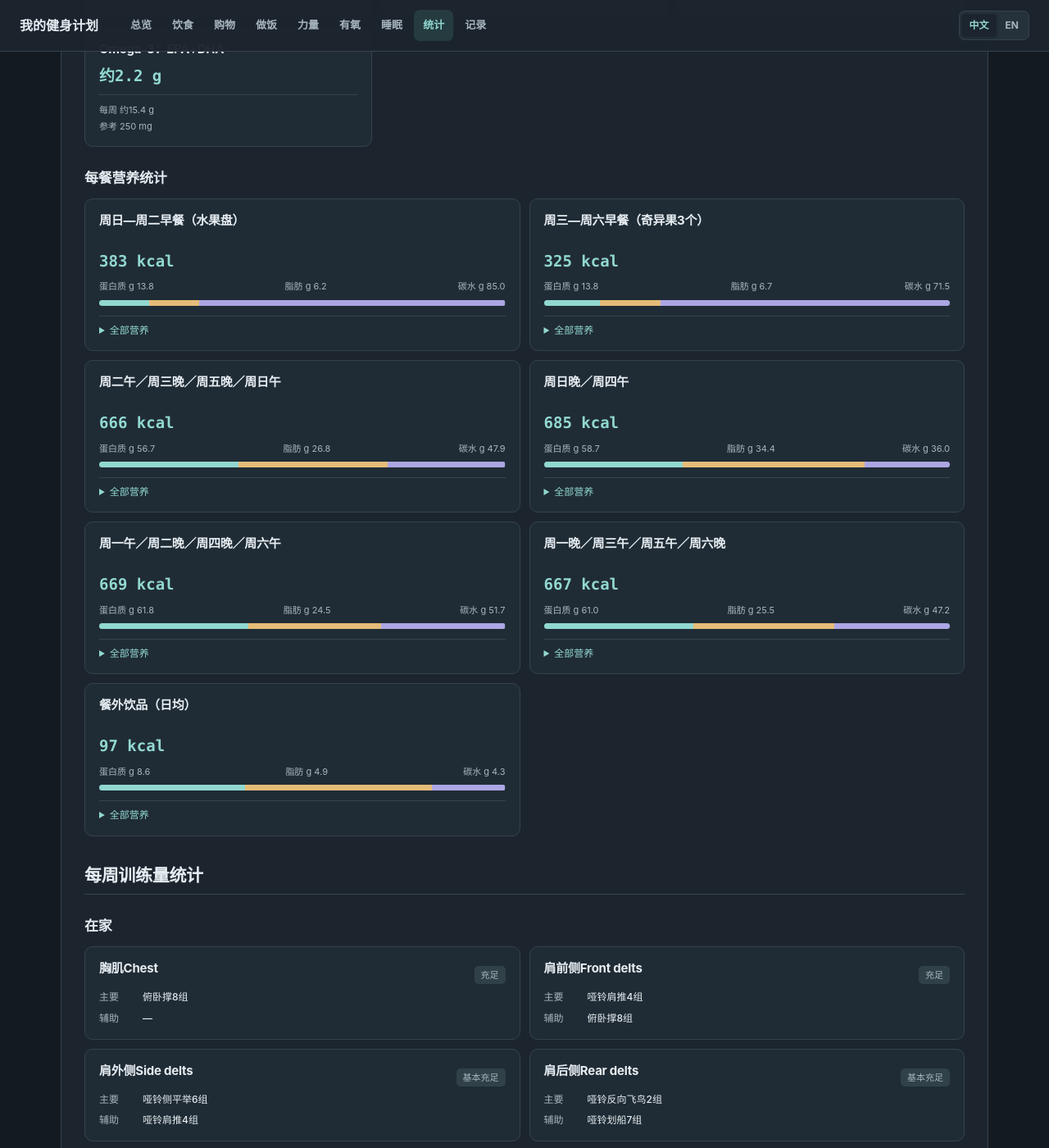
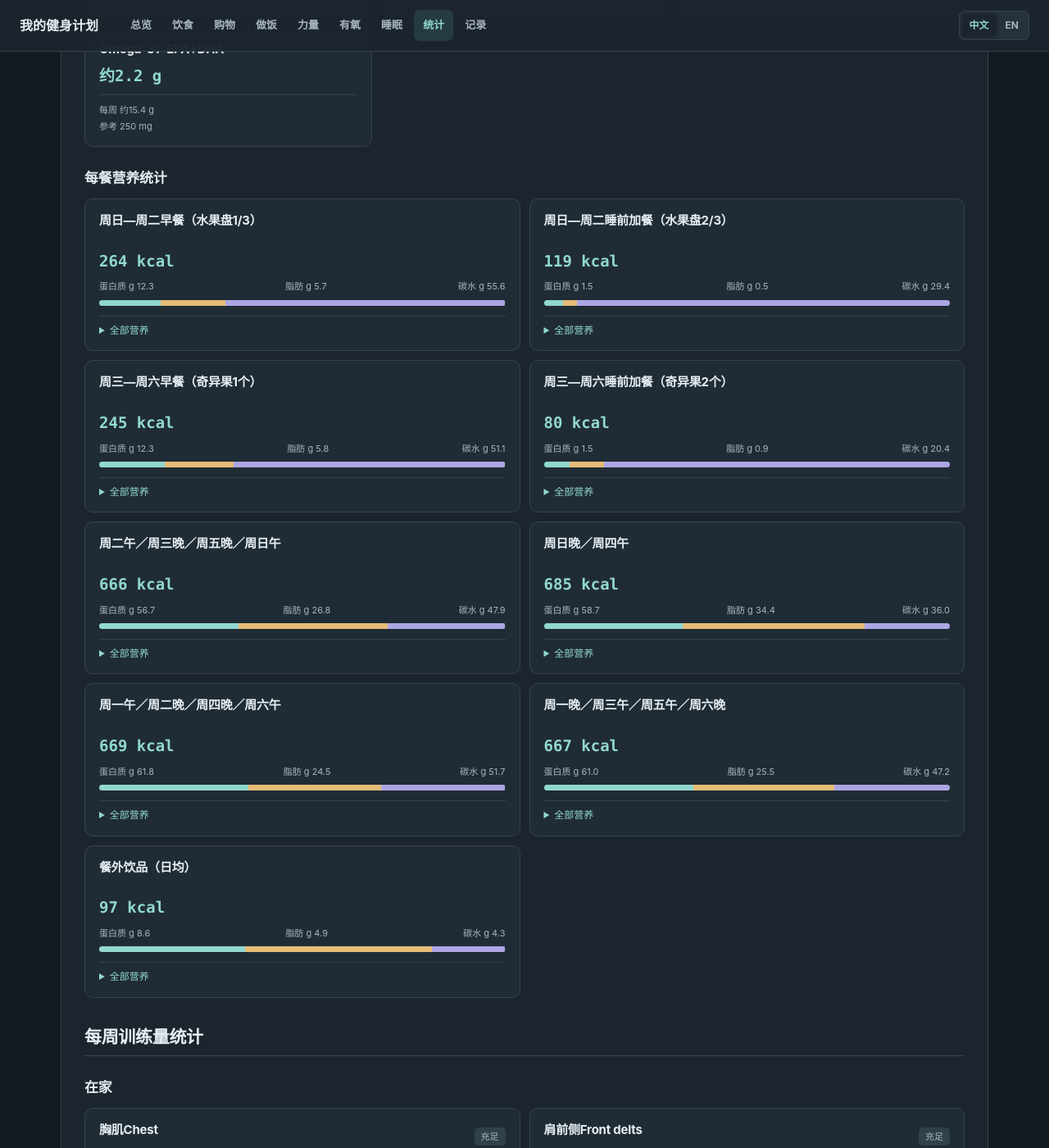
Before and after one commit to yunhaixiang/fitness, a Jekyll site: the page built from stats.md, in a window 1280 px wide and 1400 px high, scrolled down 1822 px. Shown: the whole window at 82% size. Built offline with Jekyll 4.4.1, drawn with Linux system fonts in a browser that asks for light colours.

Commit message:
Split daily fruit between breakfast and bedtime snack

```diff
--- a/assets/diet-view.js
+++ b/assets/diet-view.js
@@ -52,8 +52,6 @@
       grid.append(week);
     }
     mount(schedule, grid);
-    const breakfast = schedule.closest('.table-wrap').previousElementSibling;
-    if (breakfast?.tagName === 'P') breakfast.classList.add('diet-breakfast-note');
     const prep = grid.nextElementSibling;
     if (prep?.tagName === 'P') prep.classList.add('diet-prep-note');
   }
--- a/assets/i18n.js
+++ b/assets/i18n.js
@@ -12,7 +12,7 @@
     '快速打开计划、备餐和记录。': 'Quick access to my plan, meal prep and records.',
     '按需要打开，不必从长文里寻找。': 'Open what I need without searching through one long document.',
     '记录今天的数据 →': 'Log today’s data →', '吃饭与备餐': 'Food & meal prep',
-    '饮食安排': 'Meal plan', '本周 14 餐、早餐与放纵餐参考': '14 meals this week, breakfast and treat-meal reference',
+    '饮食安排': 'Meal plan', '本周 14 餐、早餐、睡前水果加餐与放纵餐参考': '14 meals this week, breakfast, bedtime fruit snack and treat-meal reference',
     '购物清单': 'Shopping list', '按周购买、按需补货；可搜索和勾选': 'Weekly groceries, restocks, search and checkboxes',
     '做饭流程': 'Cooking workflow', '半周七餐、厨具线程、分盘表': 'Seven meals per batch, parallel cooking and portioning',
     '训练与恢复': 'Training & recovery', '力量训练': 'Strength training',
@@ -22,9 +22,10 @@
     '数据': 'Data', '计划统计': 'Plan statistics', '热量、营养和每周训练量估计': 'Calories, nutrition and estimated weekly training volume',
     '实际记录': 'Actual records', '身体、饮食、训练、有氧与睡眠趋势': 'Body, diet, training, cardio and sleep trends',
     '实际记录只保存在当前浏览器，请定期在记录页导出备份。': 'Records are saved in this browser only. Export backups regularly from the Log page.',
-    '每周餐单与放纵餐参考': 'Weekly meals and treat-meal reference',
+    '每周餐单、睡前水果加餐与放纵餐参考': 'Weekly meals, bedtime fruit snack and treat-meal reference',
     '购物清单 →': 'Shopping list →', '做饭流程 →': 'Cooking workflow →', '计划表': 'Meal schedule',
-    '早餐：高纤维谷物早餐40 g + 无糖豆奶约270 g + 一水肌酸 5g + 水果（周日到周二混合水果拼盘，周三到周六每天3个奇异果）': 'Breakfast: 40 g high-fibre cereal + about 270 g unsweetened soy milk + 5 g creatine monohydrate + fruit (fruit tray Sunday–Tuesday; three kiwis daily Wednesday–Saturday).',
+    '早餐：高纤维谷物早餐40 g + 无糖豆奶约270 g + 一水肌酸 5g + 水果（周日—周二混合水果盘约144 g；周三—周六奇异果1个）。': 'Breakfast: 40 g high-fibre cereal + about 270 g unsweetened soy milk + 5 g creatine monohydrate + fruit (about 144 g mixed fruit Sunday–Tuesday; one kiwi Wednesday–Saturday).',
+    '睡前水果加餐（23:00）：周日—周二混合水果盘约289 g；周三—周六奇异果2个。': 'Bedtime fruit snack (23:00): about 289 g mixed fruit Sunday–Tuesday; two kiwis Wednesday–Saturday.',
     '滚动备餐：周日午餐饭后做上1–上7；周三晚餐饭后做下1–下7。周二中午记得拿出冻肉到冷藏解冻。': 'Rolling meal prep: cook meals 1–7 for the first half after Sunday lunch, and meals 1–7 for the second half after Wednesday dinner. Move frozen meat to the refrigerator on Tuesday at noon.',
     '鸡大腿肉2块＋水煮蛋2个': '2 chicken thighs + 2 boiled eggs',
     '鸡肉末炒蛋2个': 'ground chicken + 2 scrambled eggs',
@@ -90,6 +91,7 @@
     '放松：5分钟，逐渐降到3–4 km/h（约1.9–2.5 mph）走路。': 'Cool down: gradually slow to 3–4 km/h (about 1.9–2.5 mph) for 5 minutes.',
     '睡眠与恢复': 'Sleep & recovery', '作息、温和瑜伽与冥想': 'Routine, gentle yoga and meditation',
     '调暗灯光，停止屏幕使用': 'Dim the lights; stop using screens',
+    '睡前水果加餐': 'Bedtime fruit snack',
     '洗漱；服用褪黑素 2.5 mg、甘氨酸镁 200 mg': 'Wash up; take 2.5 mg melatonin and 200 mg magnesium bisglycinate',
     '温和瑜伽': 'Gentle yoga', '冥想': 'Meditation', '上床睡觉': 'Go to bed', '起床': 'Wake up',
     '洗漱': 'Wash up', '使用 Hume Body Pod': 'Use Hume Body Pod',
@@ -239,8 +241,10 @@
     '营养指标': 'Nutrient', '热量估计': 'Calorie estimate', '消耗构成（估算）': 'Estimated expenditure breakdown',
     '每周 kcal（±10%）': 'Weekly kcal (±10%)', '日均 kcal（±10%）': 'Daily kcal (±10%)',
     '餐外饮品（日均）': 'Drinks outside meals (daily avg.)',
-    '周日—周二早餐（水果盘）': 'Sunday–Tuesday breakfast (fruit tray)',
-    '周三—周六早餐（奇异果3个）': 'Wednesday–Saturday breakfast (3 kiwis)',
+    '周日—周二早餐（水果盘1/3）': 'Sunday–Tuesday breakfast (⅓ of daily fruit tray serving)',
+    '周日—周二睡前加餐（水果盘2/3）': 'Sunday–Tuesday bedtime snack (⅔ of daily fruit tray serving)',
+    '周三—周六早餐（奇异果1个）': 'Wednesday–Saturday breakfast (1 kiwi)',
+    '周三—周六睡前加餐（奇异果2个）': 'Wednesday–Saturday bedtime snack (2 kiwis)',
     '周二午／周三晚／周五晚／周日午': 'Tue lunch / Wed dinner / Fri dinner / Sun lunch',
     '周日晚／周四午': 'Sun dinner / Thu lunch',
     '周一午／周二晚／周四晚／周六午': 'Mon lunch / Tue dinner / Thu dinner / Sat lunch',
--- a/assets/site.css
+++ b/assets/site.css
@@ -113,7 +113,9 @@ img{max-width:100%;height:auto}
 .empty-state{color:var(--muted);font-size:13px;padding:15px 0}
 .chart-wrap{height:235px}
 .trend-svg{width:100%;height:100%}
-.diet-breakfast-note{border:1px solid #426863;background:linear-gradient(115deg,#25443f,#203139);border-radius:11px;padding:16px 19px;margin:0 0 22px;font-weight:600}
+.diet-fruit-split{display:grid;grid-template-columns:repeat(2,minmax(0,1fr));gap:11px;margin:0 0 22px}
+.diet-breakfast-note,.diet-snack-note{border:1px solid #426863;background:linear-gradient(115deg,#25443f,#203139);border-radius:11px;padding:16px 19px;margin:0!important;font-weight:600}
+.diet-snack-note{border-color:#555378;background:linear-gradient(115deg,#33324c,#252c3c)}
 .diet-prep-note{border-left:3px solid var(--accent);background:var(--soft);padding:10px 14px;margin:20px 0 30px;border-radius:0 8px 8px 0;color:var(--muted);font-size:13px}
 .diet-week-grid{display:grid;grid-template-columns:repeat(2,minmax(0,1fr));gap:18px;margin:15px 0 20px}
 .diet-week{min-width:0}
@@ -159,7 +161,7 @@ img{max-width:100%;height:auto}
 .diet-swap-foot span{font-size:11px;color:var(--muted);text-align:right}
 @media(max-width:850px){.header-inner{display:grid;grid-template-columns:1fr auto;gap:6px;padding:10px 16px}.brand{grid-column:1;margin:0}.language-switch{grid-column:2;grid-row:1}.main-nav{grid-column:1/-1}.main-nav a{padding:6px 9px}.page-container{padding:25px 16px 60px}.link-grid{grid-template-columns:repeat(2,minmax(0,1fr))}.tracker-form{grid-template-columns:repeat(2,minmax(0,1fr))}}
 @media(max-width:600px){.page-container{padding:19px 12px 45px}.page-heading h1{font-size:26px}.prose{padding:17px 12px}.prose h2{font-size:19px}.dashboard-head{display:block}.dashboard-head h1{font-size:26px}.primary-link{margin-top:13px}.link-grid{grid-template-columns:1fr}.metrics-strip{grid-template-columns:repeat(2,minmax(0,1fr))}.tracker-intro{display:block}.tracker-intro a{display:block;margin-top:6px}.tracker-card{padding:15px}.tracker-form{gap:9px}.tracker-form .wide-field{grid-column:1/-1}.muscle-figure{width:100%;margin:0 0 18px}.utility-bar input{min-width:0;width:100%}}
-@media(max-width:760px){.diet-week-grid,.diet-treat-grid,.diet-swap-grid{grid-template-columns:1fr}}
+@media(max-width:760px){.diet-week-grid,.diet-treat-grid,.diet-swap-grid,.diet-fruit-split{grid-template-columns:1fr}}
 .table-wrap[hidden],.visual-card[hidden]{display:none!important}
 .visual-card-grid{display:grid;grid-template-columns:repeat(2,minmax(0,1fr));gap:11px;margin:13px 0 25px}
 .visual-card{min-width:0;background:#202c35;border:1px solid var(--line);border-radius:10px;padding:15px 17px}
--- a/index.html
+++ b/index.html
@@ -17,7 +17,7 @@ hide_hero: true
 <section class="dashboard-section" aria-labelledby="food-heading">
   <h2 id="food-heading">吃饭与备餐</h2>
   <div class="link-grid">
-    <a href="{{ '/diet/' | relative_url }}"><strong>饮食安排</strong><span>本周 14 餐、早餐与放纵餐参考</span></a>
+    <a href="{{ '/diet/' | relative_url }}"><strong>饮食安排</strong><span>本周 14 餐、早餐、睡前水果加餐与放纵餐参考</span></a>
     <a href="{{ '/shopping/' | relative_url }}"><strong>购物清单</strong><span>按周购买、按需补货；可搜索和勾选</span></a>
     <a href="{{ '/cooking/' | relative_url }}"><strong>做饭流程</strong><span>半周七餐、厨具线程、分盘表</span></a>
   </div>
--- a/stats.md
+++ b/stats.md
@@ -220,34 +220,64 @@ visual: true
 </thead>
 <tbody>
 <tr>
-<td>周日—周二早餐（水果盘）</td>
-<td style="text-align: right;">383</td>
-<td style="text-align: right;">13.8</td>
-<td style="text-align: right;">6.2</td>
-<td style="text-align: right;">0.8</td>
-<td style="text-align: right;">85.0</td>
-<td style="text-align: right;">24.3</td>
-<td style="text-align: right;">39.4</td>
+<td>周日—周二早餐（水果盘1/3）</td>
+<td style="text-align: right;">264</td>
+<td style="text-align: right;">12.3</td>
+<td style="text-align: right;">5.7</td>
+<td style="text-align: right;">0.7</td>
+<td style="text-align: right;">55.6</td>
+<td style="text-align: right;">20.6</td>
+<td style="text-align: right;">15.5</td>
 <td style="text-align: right;">0</td>
-<td style="text-align: right;">261</td>
-<td style="text-align: right;">536</td>
-<td style="text-align: right;">7.3</td>
-<td style="text-align: right;">1,211</td>
+<td style="text-align: right;">248</td>
+<td style="text-align: right;">493</td>
+<td style="text-align: right;">6.5</td>
+<td style="text-align: right;">722</td>
 </tr>
 <tr>
-<td>周三—周六早餐（奇异果3个）</td>
-<td style="text-align: right;">325</td>
-<td style="text-align: right;">13.8</td>
-<td style="text-align: right;">6.7</td>
+<td>周日—周二睡前加餐（水果盘2/3）</td>
+<td style="text-align: right;">119</td>
+<td style="text-align: right;">1.5</td>
+<td style="text-align: right;">0.5</td>
+<td style="text-align: right;">0.1</td>
+<td style="text-align: right;">29.4</td>
+<td style="text-align: right;">3.7</td>
+<td style="text-align: right;">23.9</td>
+<td style="text-align: right;">0</td>
+<td style="text-align: right;">13</td>
+<td style="text-align: right;">43</td>
+<td style="text-align: right;">0.8</td>
+<td style="text-align: right;">489</td>
+</tr>
+<tr>
+<td>周三—周六早餐（奇异果1个）</td>
+<td style="text-align: right;">245</td>
+<td style="text-align: right;">12.3</td>
+<td style="text-align: right;">5.8</td>
 <td style="text-align: right;">0.7</td>
-<td style="text-align: right;">71.5</td>
-<td style="text-align: right;">26.3</td>
-<td style="text-align: right;">22.0</td>
+<td style="text-align: right;">51.1</td>
+<td style="text-align: right;">21.2</td>
+<td style="text-align: right;">9.7</td>
 <td style="text-align: right;">0</td>
-<td style="text-align: right;">246</td>
-<td style="text-align: right;">562</td>
-<td style="text-align: right;">6.9</td>
-<td style="text-align: right;">1,177</td>
+<td style="text-align: right;">243</td>
+<td style="text-align: right;">502</td>
+<td style="text-align: right;">6.4</td>
+<td style="text-align: right;">710</td>
+</tr>
+<tr>
+<td>周三—周六睡前加餐（奇异果2个）</td>
+<td style="text-align: right;">80</td>
+<td style="text-align: right;">1.5</td>
+<td style="text-align: right;">0.9</td>
+<td style="text-align: right;">0</td>
+<td style="text-align: right;">20.4</td>
+<td style="text-align: right;">5.1</td>
+<td style="text-align: right;">12.3</td>
+<td style="text-align: right;">0</td>
+<td style="text-align: right;">3</td>
+<td style="text-align: right;">60</td>
+<td style="text-align: right;">0.5</td>
+<td style="text-align: right;">467</td>
 </tr>
 <tr>
 <td>周二午／周三晚／周五晚／周日午</td>
```
Also changed, not shown: diet.md (+5 -2 lines), sleep.md (+4 -0 lines).
